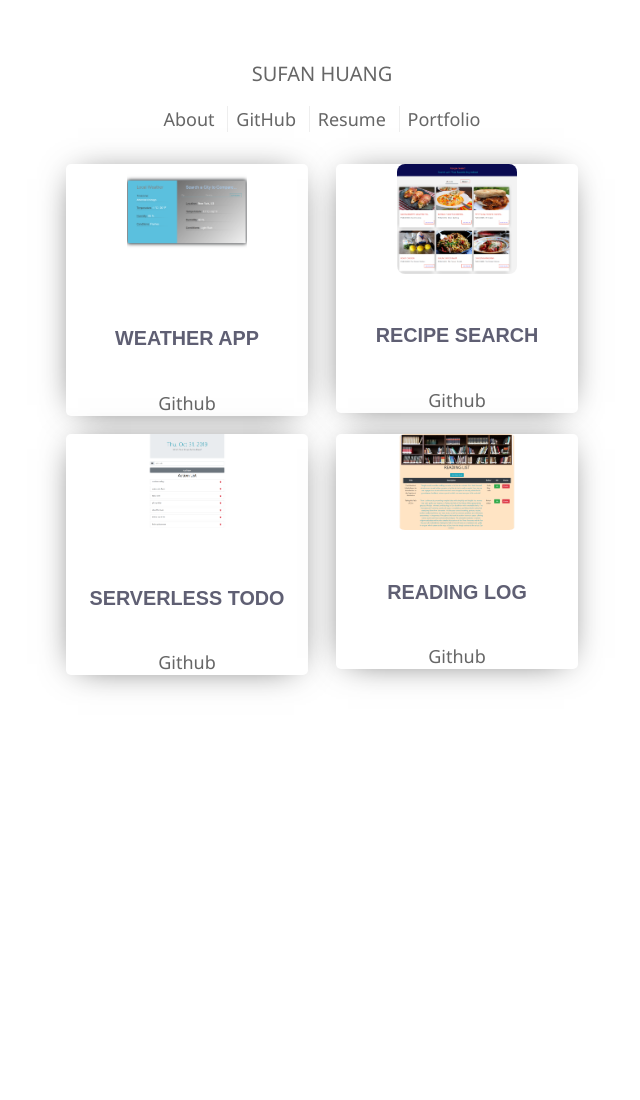
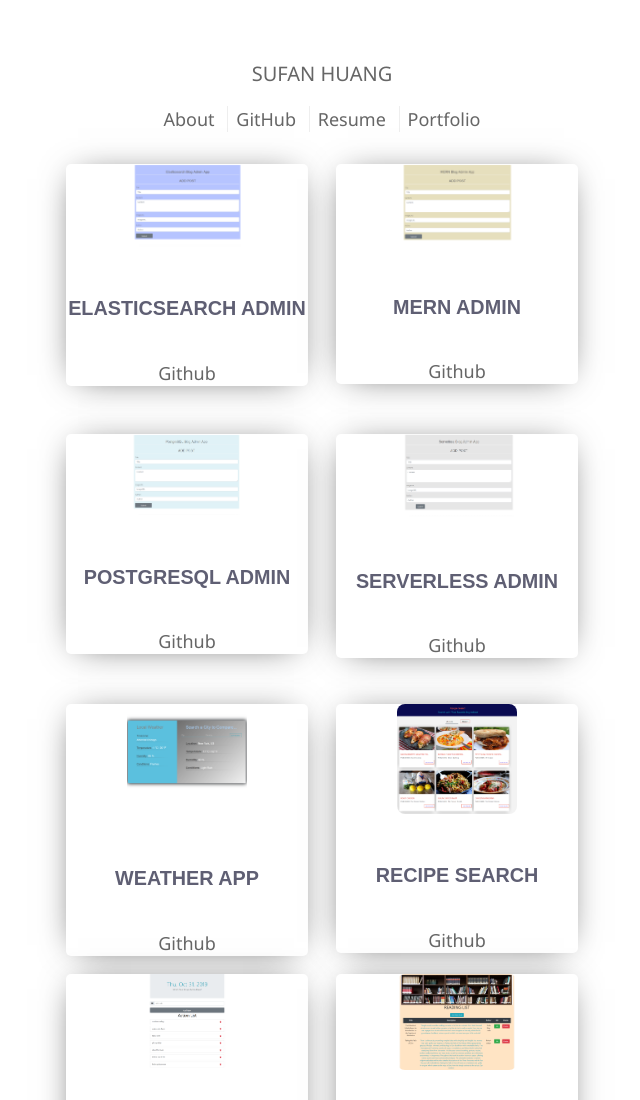
Before and after one commit to sufanHuang/webdev-blog, a website: page public/portfolio.html in a window 1280 px wide. Shown: the top 1100 px of the page, without its empty margins (318-958 px from the left). Before the commit the page ends 800 px from the top, so only its background shows below. Drawn offline with nearby package versions, Linux system fonts and the light colour scheme.

Commit message:
Updating portfolio page

```diff
--- a/public/portfolio.html
+++ b/public/portfolio.html
@@ -35,6 +35,50 @@
     </div>
 
     <div class="parent" >
+            <div class ="card child" style= 'width:15rem;height:15rem'>
+                <div class="projects_box">
+                    <img
+                            class="card-img-top"
+                            src="images/elasticseach-blog.png"
+                            alt="project"/>
+                    <h5 class="projects_title">Elasticsearch Admin</h5>
+                    <a href="https://github.com/sufanHuang/elasticsearch-blog" class="btn btn-secondly project_buttons">Github</a>
+                </div>
+            </div>
+
+            <div class ="card child" style= 'width:15rem;height:15rem'>
+                <div class="projects_box">
+                    <img
+                            class="card-img-top"
+                            src="images/mern-blog.png"
+                            alt="project"/>
+                    <h5 class="projects_title">MERN Admin</h5>
+                    <a href="https://github.com/sufanHuang/mern-blog" class="btn btn-secondly project_buttons">Github</a>
+                </div>
+            </div>
+
+            <div class ="card child" style= 'width:15rem;height:15rem'>
+                <div class="projects_box">
+                    <img
+                            class="card-img-top"
+                            src="images/postgreSQL-blog.png"
+                            alt="project"/>
+                    <h5 class="projects_title">PostgreSQL Admin</h5>
+                    <a href="https://github.com/sufanHuang/PostgreSQL-blog" class="btn btn-secondly project_buttons">Github</a>
+                </div>
+            </div>
+
+            <div class ="card child" style= 'width:15rem;height:15rem'>
+                <div class="projects_box">
+                    <img
+                            class="card-img-top"
+                            src="images/serverless-blog.png"
+                            alt="project"/>
+                    <h5 class="projects_title">Serverless Admin</h5>
+                    <a href="https://github.com/sufanHuang/serverless-blog" class="btn btn-secondly project_buttons">Github</a>
+                </div>
+            </div>
+
             <div class ="card child" style= 'width:15rem;height:15rem'>
                 <div class="projects_box">
                     <img
```
Also changed, not shown: public/images/elasticseach-blog.png (added), public/images/mern-blog.png (added), public/images/postgreSQL-blog.png (added), public/images/serverless-blog.png (added).
